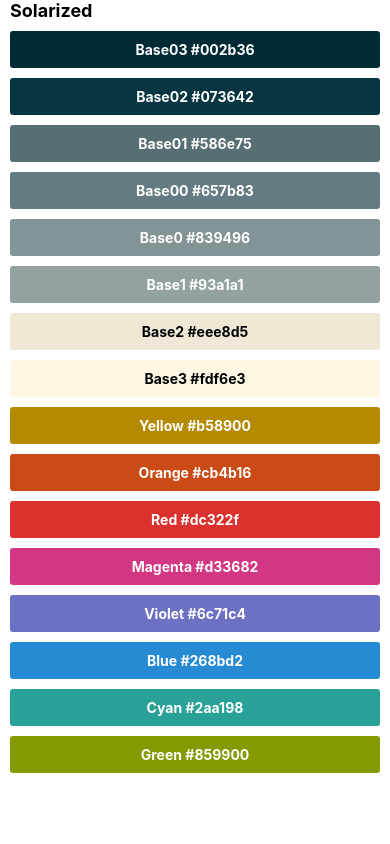
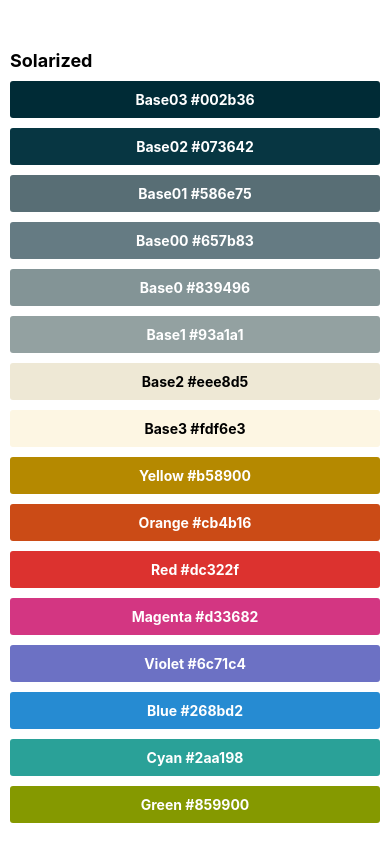
Before and after one commit to xreic/react-native-v2, a React Native app: screen / in a window 390 px wide. Built offline with nearby package versions, Linux system fonts and the light colour scheme.

Commit message:
FlatList exercise adjustments for Android

```diff
--- a/App.js
+++ b/App.js
@@ -7,8 +7,8 @@
   SafeAreaView,
   Platform,
   FlatList,
+  StatusBar,
 } from 'react-native';
-import Constants from 'expo-constants';
 
 // Components
 import ColorBox from './components/ColorBox';
@@ -35,7 +35,9 @@
 
 const App = () => {
   return (
-    <SafeAreaView>
+    <React.Fragment>
+      {Platform.OS !== 'ios' && <StatusBar backgroundColor="black" />}
+      <SafeAreaView style={styles.viewArea}>
         <FlatList
           style={[
             styles.container,
@@ -49,22 +51,22 @@
           ListHeaderComponent={<Text style={styles.heading}>Solarized</Text>}
         />
       </SafeAreaView>
+    </React.Fragment>
   );
 };
 
 export default App;
 
-const { statusBarHeight } = Constants;
+const styles = StyleSheet.create({
+  viewArea: {
+    flex: 1,
+  },
 
-const styles = StyleSheet.create({
   container: {
+    flex: 1,
     paddingTop: 50,
     paddingHorizontal: 10,
     paddingBottom: 10,
-  },
-
-  androidContainer: {
-    paddingTop: statusBarHeight,
   },
 
   heading: {
```
Lines whose indentation alone changed are shown as unchanged.
